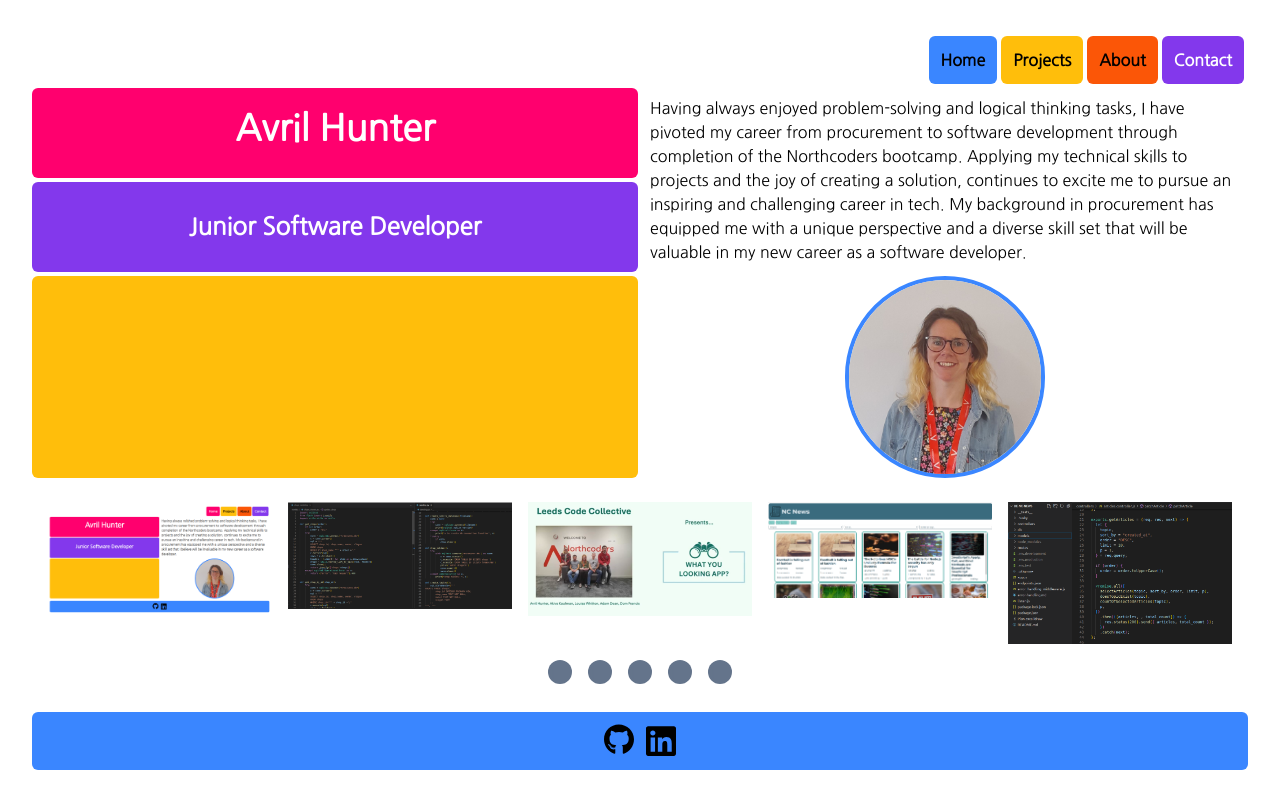
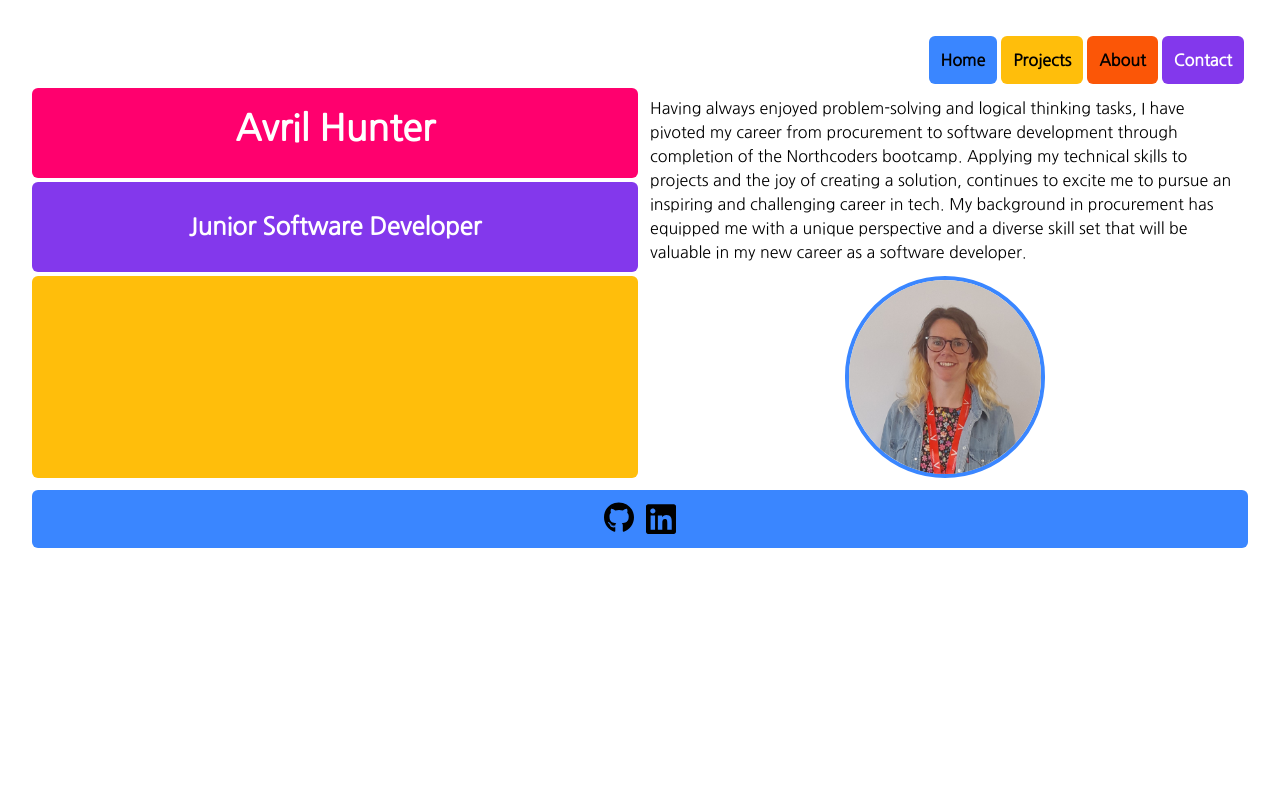
Before and after one commit to AvrilHunter/portfolio, a React (Vite) app: page / in a window 1280 px wide. Built offline with nearby package versions, Linux system fonts and the light colour scheme.

Commit message:
FEAT: remove showcase

```diff
--- a/src/components/Home.tsx
+++ b/src/components/Home.tsx
@@ -40,8 +40,6 @@ function Home() {
             Projects
           </Link>
         </div>
-        {/* <nav className="flex justify-around gap-1 md:justify-end p-1 md:hidden"></nav> */}
-        <ProjectShowcase />
       </main>
     </>
   );
```
Also changed, not shown: 1 other file (tests, documents, lock files or other folders).
